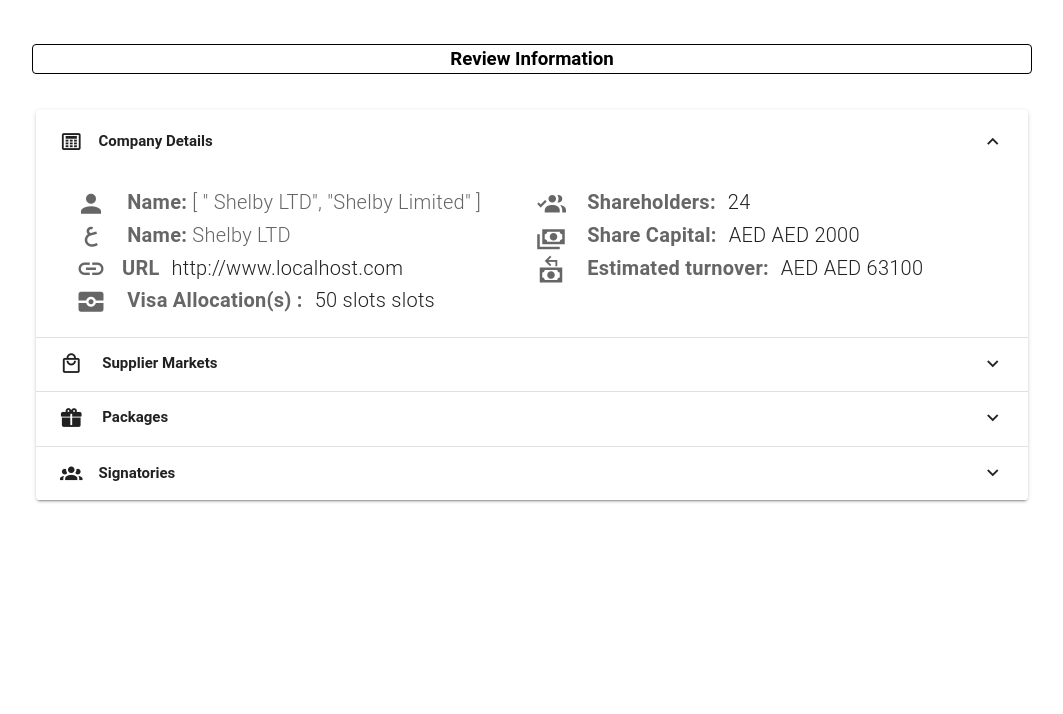
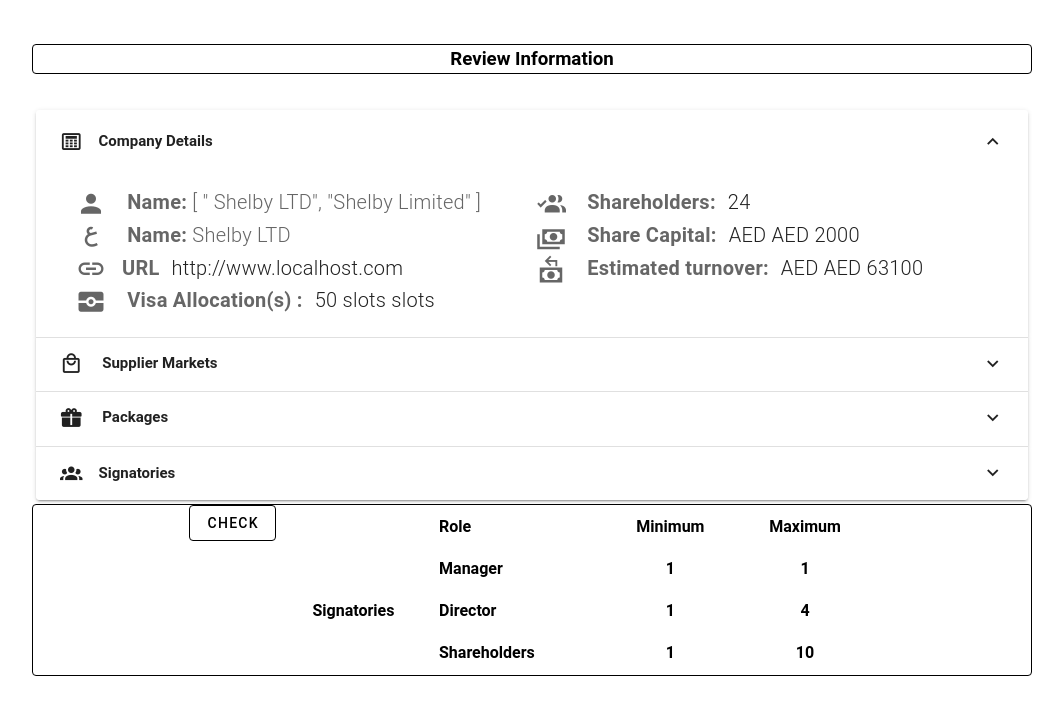
Before and after one commit to jasonkiptoo/learn-store, a Nuxt app: page /review in a window 1280 px wide. Shown: the top 714 px of the page, without its empty margins (108-1171 px from the left). Built offline with nearby package versions, Linux system fonts and the light colour scheme.

Commit message:
fix on the display of the zones data to blick if violated

```diff
--- a/pages/review/index.vue
+++ b/pages/review/index.vue
@@ -68,9 +68,7 @@
                     </span>
 
                     <span class="font-weight-light ml-3">
-                      {{
-                        companyDetails.companyDetails.visaAllocations
-                      }}
+                      {{ companyDetails.companyDetails.visaAllocations }}
                       slots</span
                     >
                   </v-row>
@@ -270,13 +268,146 @@
         </v-expansion-panel>
       </v-expansion-panels>
     </v-card>
+
+    <v-card
+      variant="outlined"
+      max-width="1000"
+      class="text-center d-flex mx-auto justify-center"
+      :style="{
+        color: maxViolated ? 'red' : 'black',
+        animation: maxViolated ? 'blinking 1s 3' : 'none',
+      }"
+    >
+      <div class="error" style="color: red">{{ errorMessage }}</div>
+      <div class="bbtn">
+        <v-btn @click="checkMax()" variant="outlined"> Check </v-btn>
+      </div>
+      <table>
+        <thead>
+          <tr>
+            <th></th>
+            <th class="text-left">Role</th>
+            <th>Minimum</th>
+            <th>Maximum</th>
+          </tr>
+        </thead>
+        <tbody v-for="item in getZoneData().roles">
+          <tr>
+            <td class="font-weight-bold">{{ item.signatories }}</td>
+            <td class="font-weight-bold text-left">{{ item.role }}</td>
+            <td class="font-weight-bold">{{ item.minimum }}</td>
+            <td class="font-weight-bold">{{ item.maximum }}</td>
+          </tr>
+        </tbody>
+      </table>
+    </v-card>
   </v-col>
 </template>
 
 <script setup>
 import { ref } from "vue";
 
+const errorMessage = ref(null);
+const maxViolated = ref(false);
 const expandedPanel = ref(0);
+const roles = ref([
+  {
+    zone: "Meydan Freezone",
+    roles: [
+      {
+        role: "Manager",
+        minimum: 1,
+        maximum: 1,
+      },
+      {
+        role: "Director",
+        minimum: 1,
+        maximum: 4,
+        signatories: "Signatories",
+      },
+      {
+        role: "Shareholders",
+        minimum: 1,
+        maximum: 50,
+      },
+    ],
+  },
+  {
+    zone: "IFZA",
+    roles: [
+      {
+        role: "Manager",
+        minimum: 1,
+        maximum: 1,
+      },
+      {
+        role: "Director",
+        minimum: 1,
+        maximum: 4,
+        signatories: "Signatories",
+      },
+      {
+        role: "Shareholders",
+        minimum: 1,
+        maximum: 10,
+      },
+    ],
+  },
+  {
+    zone: "SHAMS",
+    roles: [
+      {
+        role: "Manager",
+        minimum: 1,
+        maximum: 3,
+      },
+      {
+        role: "Director",
+        minimum: 1,
+        maximum: 3,
+        signatories: "Signatories",
+      },
+      {
+        role: "Shareholders",
+        minimum: 1,
+        maximum: 50,
+      },
+    ],
+  },
+  {
+    zone: "RAKEZ",
+    roles: [
+      {
+        role: "Manager",
+        minimum: 1,
+        maximum: 3,
+      },
+      {
+        role: "Director",
+        minimum: 1,
+        maximum: 3,
+        signatories: "Signatories",
+      },
+      {
+        role: "Shareholders",
+        minimum: 1,
+        maximum: 50,
+      },
+    ],
+  },
+]);
+const getZoneData = () => {
+  if (!roles.value) {
+    return [];
+  }
+  return roles.value.find((item) => item.zone === "IFZA");
+};
+const displayRoles = () => {
+  if (!roles.value || !this.getZoneData) {
+    return [];
+  }
+  return this.roles.find((item) => item.zone === "IFZA");
+};
 
 const companyDetails = ref({
   companyDetails: {
@@ -333,4 +464,87 @@ const companyDetails = ref({
     },
   ],
 });
+const signatoriesData = ref({
+  manager: 2,
+  shareholders: 10,
+  director: 1,
+});
+
+const checkMax = () => {
+  let selectedZone = "IFZA";
+
+  if (selectedZone === "IFZA") {
+    const { manager, shareholders, director } = signatoriesData.value;
+
+    if (manager > 1) {
+      maxViolated.value = true;
+      errorMessage.value = "Maximum number of managers exceeded for IFZA zone.";
+      console.log("Maximum number of managers exceeded for IFZA zone.");
+    }
+
+    if (shareholders > 10) {
+      maxViolated.value = true;
+
+      errorMessage.value =
+        "Maximum number of shareholders exceeded for IFZA zone.";
+      console.log("Maximum number of shareholders exceeded for IFZA zone.");
+    }
+
+    if (director > 1) {
+      maxViolated.value = true;
+
+      errorMessage.value =
+        "Maximum number of directors exceeded for IFZA zone.";
+      console.log("Maximum number of directors exceeded for IFZA zone.");
+    }
+  }
+};
 </script>
+
+<style>
+.table-container {
+  max-height: 400px; /* Adjust the maximum height as needed */
+  overflow-y: auto;
+}
+
+table {
+  /* border-collapse: collapse; */
+  width: 60%;
+}
+
+th,
+td {
+  /* border: 1px solid #dddddd; */
+  text-align: center;
+  padding: 8px;
+  max-width: 150px; /* Adjust the maximum width as needed */
+  white-space: nowrap;
+  overflow: hidden;
+  text-overflow: ellipsis;
+}
+
+td.action {
+  max-width: 100px; /* Adjust the maximum width for action column */
+  white-space: nowrap;
+  overflow: hidden;
+  text-overflow: ellipsis;
+}
+.no-padding .v-input {
+  padding: 0 !important;
+}
+
+.no-margin {
+  margin: 0 !important;
+}
+@keyframes blinking {
+  0% {
+    opacity: 1;
+  }
+  50% {
+    opacity: 0;
+  }
+  100% {
+    opacity: 1;
+  }
+}
+</style>
```
